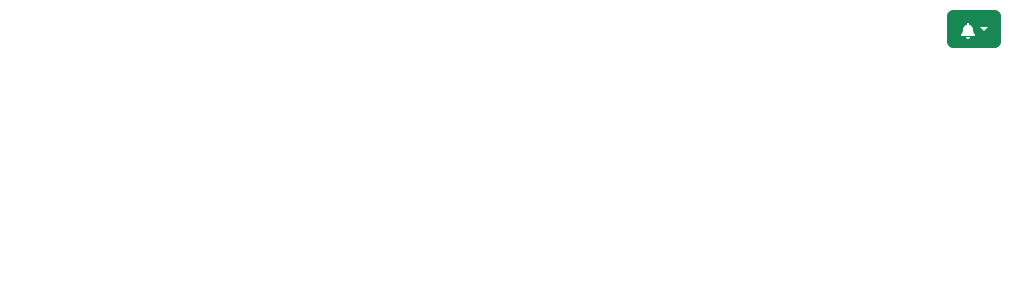
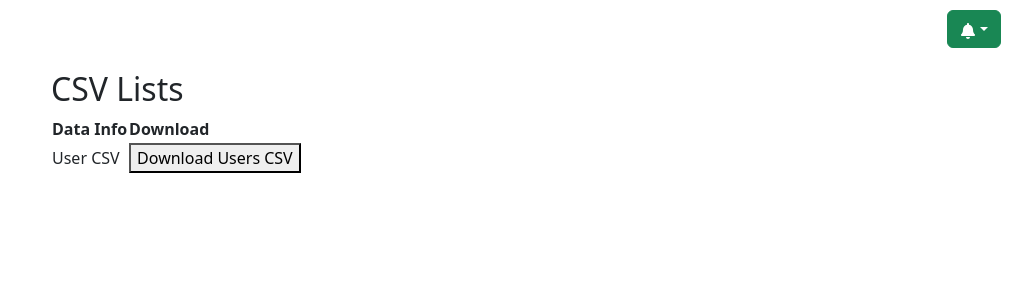
Before and after one commit to MagicianDavid/SocialMediaSystemForAD, a React (Create React App) app: page /users/csvlist in a window 1280 px wide. Before the commit this address had no page. Shown: the top 300 px of the page, without its empty margins (269-1280 px from the left). Built offline with nearby package versions, Linux system fonts and the light colour scheme.

Commit message:
Add: CSVList pages (Download UserCSV)

```diff
--- a/src/App.js
+++ b/src/App.js
@@ -33,6 +33,7 @@ import LabelForm from './components/Label/LabelForm';
 import SendNotification from "./components/pages/SendNotification";
 import SearchResults from "./components/pages/SearchResult";
 import {ReportProvider} from "./services/ReportContext";
+import CSVList from './components/pages/download_csv/CSVList';
 
 function App() {
 
@@ -63,7 +64,7 @@ function App() {
                                     <Route path="/labellist" element={<LabelList/>} />
                                     <Route path="/labels/edit/:id" element={<LabelForm/>} />
                                     <Route path="/labels/add" element={<LabelForm/>} />
-
+                                    <Route path="/users/csvlist" element={<CSVList/>} />
 
                                     <Route element={<ProtectedRoute requiredPath="/mainmenu" />}>
                                         <Route path="/mainmenu" element={<PostList/>}/>
--- /dev/null
+++ b/src/components/pages/download_csv/CSVList.js
@@ -0,0 +1,50 @@
+
+import React from 'react';
+import CSVService from '../../../services/CSVService';
+
+const CSVList = () => {
+
+    const getUserCsv = async () => {
+        try {
+            const response = await CSVService.getUserCsv();
+
+            // Create a URL for the blob and trigger the download
+            const url = window.URL.createObjectURL(new Blob([response.data]));
+            const link = document.createElement('a');
+            link.href = url;
+            link.setAttribute('download', 'users.csv'); // Specify the filename
+            document.body.appendChild(link);
+            link.click();
+
+            // Clean up
+            link.parentNode.removeChild(link);
+            window.URL.revokeObjectURL(url);
+        } catch (error) {
+            console.error('Error during CSV download:', error);
+        }
+    };
+
+    return (
+        <div>
+        <h2>CSV Lists</h2>
+        <table>
+            <thead>
+                <tr>
+                <th>Data Info</th>
+                <th>Download</th>
+                </tr>
+            </thead>
+            <tbody>
+                <tr>
+                    <td><span>User CSV</span></td>
+                <td><button onClick={getUserCsv} className="ml-5">
+                    Download Users CSV
+                </button></td>
+                </tr>
+            </tbody>
+      </table>
+    </div>
+    );
+};
+
+export default CSVList;
--- /dev/null
+++ b/src/services/CSVService.js
@@ -0,0 +1,20 @@
+// src/servcies/CSVService.js
+import axios from "axios";
+import { BASE_API_URL } from "./config";
+
+
+const CSV_API_BASE_URL = `${BASE_API_URL}/download`
+
+class CSVservice {
+
+    getUserCsv(){
+        return axios.get(CSV_API_BASE_URL+"/user_csv", {
+            responseType: 'blob' // Important to handle binary data
+        });
+    }
+
+
+
+}
+
+export default new CSVservice();
--- a/src/utils/allRoutes.js
+++ b/src/utils/allRoutes.js
@@ -6,6 +6,7 @@ const allRoutes = [
             { path: '/users/edit', menuName: 'Edit User' },
             { path: '/users/reports', menuName:'Reports'},
             { path: '/users/reportdetail', menuName:'Report Detail'},
+            { path: '/users/csvlist', menuName:'CSV Lists'},
         ] },
     { path: '/roles', component: 'RoleList', menuName: 'Roles', children: [
             { path: '/roles', menuName: 'Roles List' },
```
